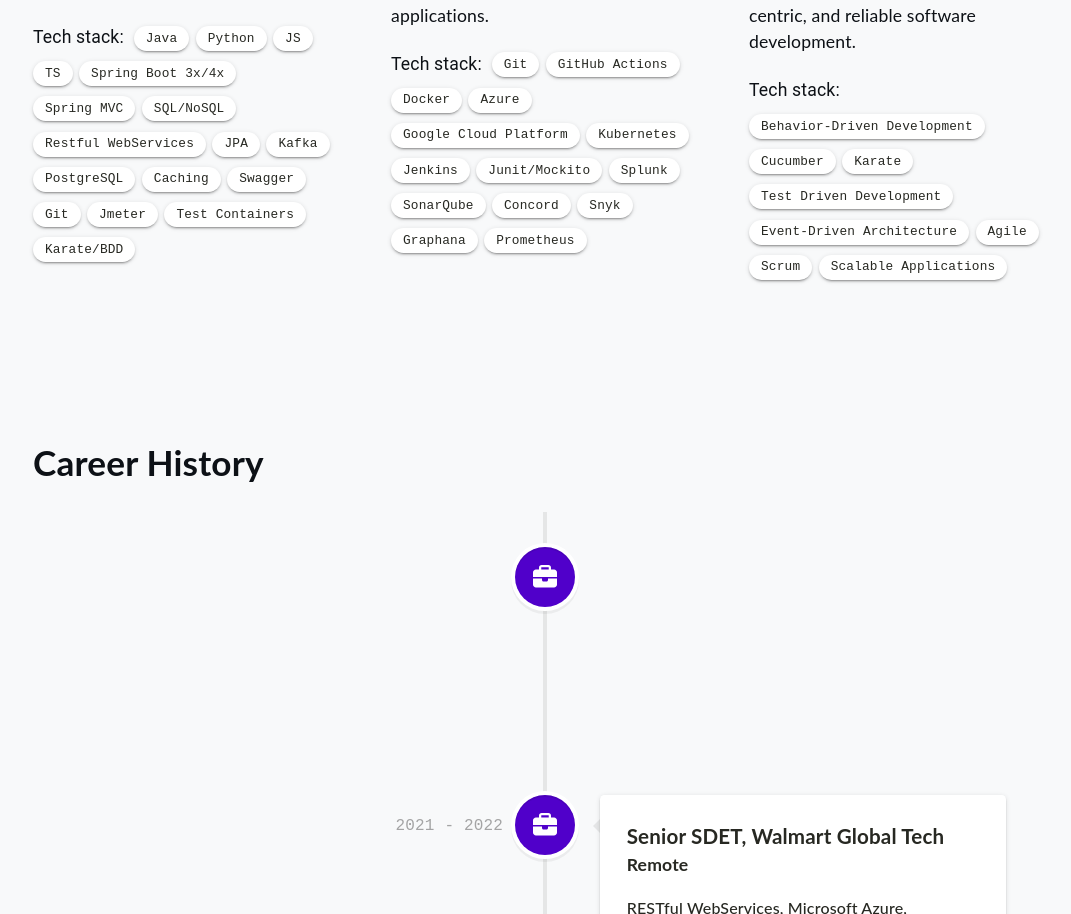
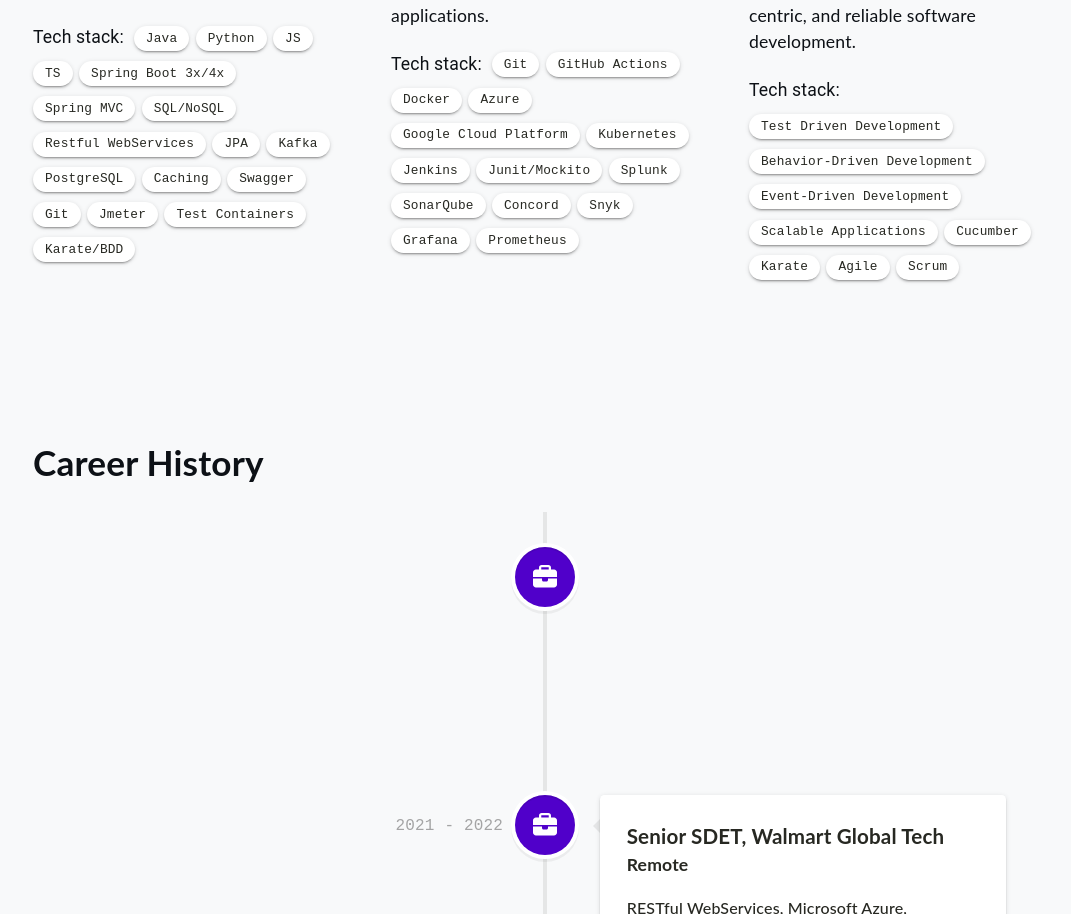
Before and after one commit to akyyev/portfolio, a React (Create React App) app: page / in a window 1280 px wide. Shown: the part 1247-2161 px from the top of the page, without its empty margins (95-1166 px from the left). Built offline with nearby package versions, Linux system fonts and the light colour scheme.

Commit message:
fix: correct spelling of 'Grafana' and update expertise labels; adjust background attachment in styles

```diff
--- a/src/assets/styles/Main.scss
+++ b/src/assets/styles/Main.scss
@@ -11,6 +11,7 @@
     padding: 0px 15%;
     min-height: 700px;
     background-image: url("../images/bg-dark.png");
+    background-attachment: scroll;
     background-repeat: no-repeat;
     background-size: cover;
     background-position: center;
--- a/src/components/Expertise.tsx
+++ b/src/components/Expertise.tsx
@@ -38,19 +38,19 @@
     "SonarQube",
     "Concord",
     "Snyk",
-    "Graphana",
+    "Grafana",
     "Prometheus"
 ];
 
 const labelsThird = [
+    "Test Driven Development",
     "Behavior-Driven Development",
+    "Event-Driven Development",
+    "Scalable Applications",
     "Cucumber",
     "Karate",
-    "Test Driven Development",
-    "Event-Driven Architecture",
     "Agile",
-    "Scrum",
-    "Scalable Applications"
+    "Scrum"
 ];
 
 function Expertise() {
```
